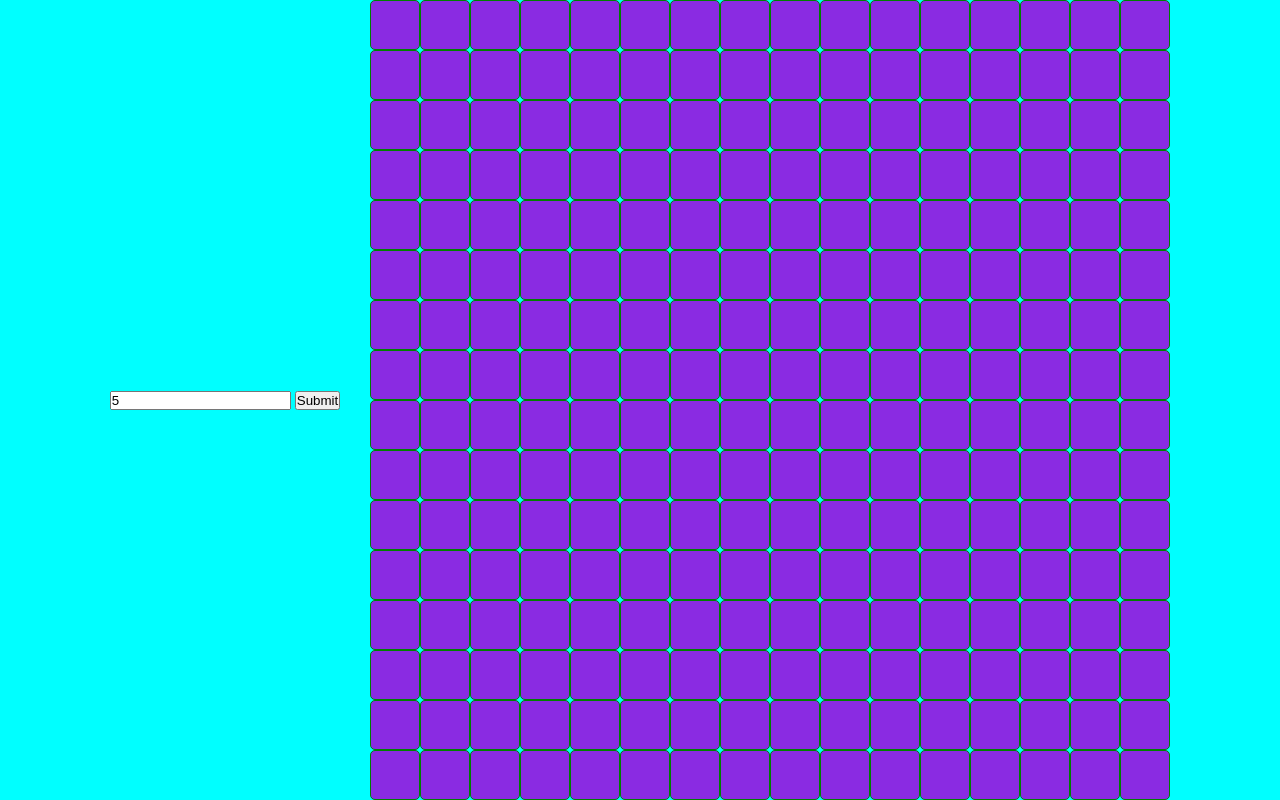
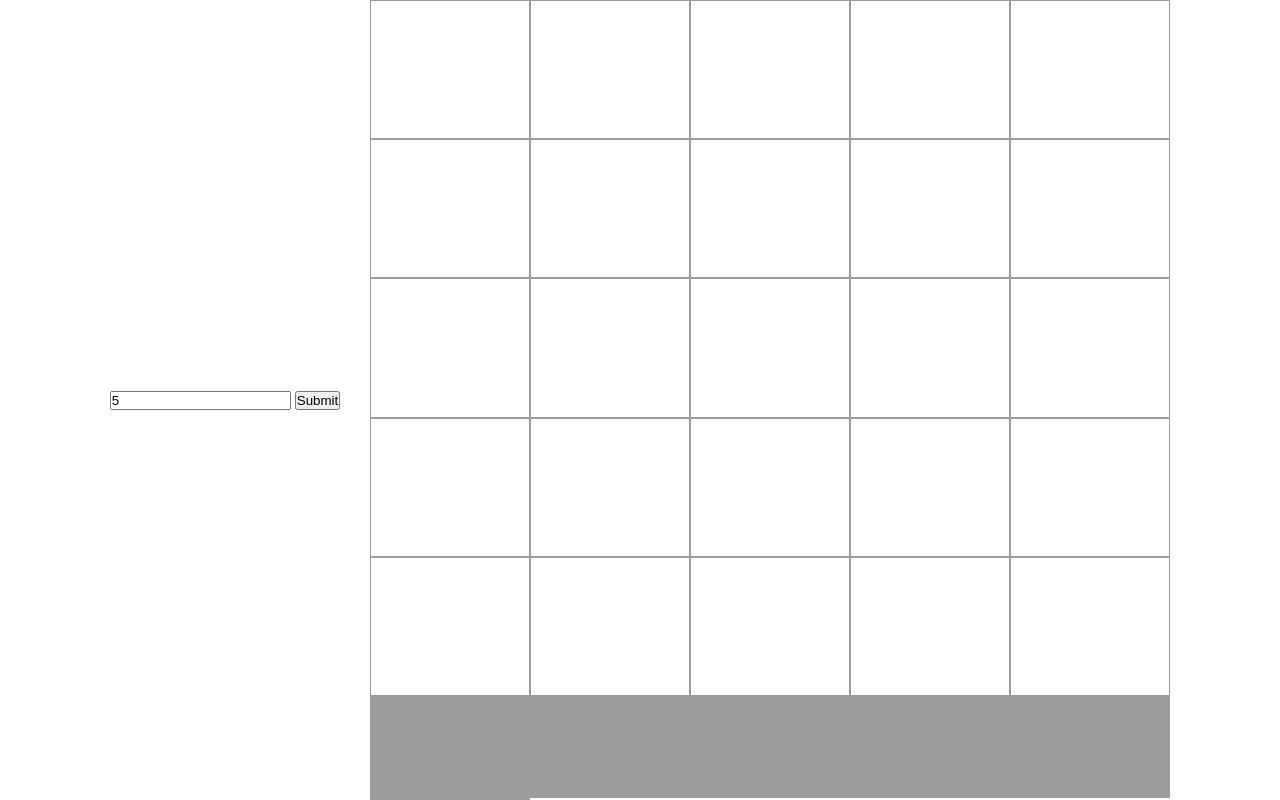
Before and after one commit to thomasprayon/etch-a-Sketch, a plain HTML site: page index.html in a window 1280 px wide. Both pictures are taken after typing "5" into the empty fields and a click on the button "Submit". Drawn offline with Linux system fonts and the light colour scheme.

Commit message:
Add event listener while mouse enter

```diff
--- a/script.js
+++ b/script.js
@@ -5,11 +5,14 @@ const submitNumberOfGrid = document.getElementById('submitBtn');
 const gridContainer = document.getElementById('gridContainer');
 const defaultValue = 16;
 
-// submitNumberOfGrid.addEventListener('click', function () {
-//     const numOfGrid = document.querySelector('#fetchNumberOfGrid').value;
-//     console.log(numOfGrid);
-//     sketchBoard(numOfGrid);
-// });
+submitNumberOfGrid.addEventListener('click', function () {
+    const numOfGrid = document.querySelector('#fetchNumberOfGrid').value;
+    if (numOfGrid >= 64) {
+        return;
+    } else {
+        sketchBoard(numOfGrid);
+    }
+});
 
 function sketchBoard(num) {
     gridContainer.style.gridTemplateColumns = `repeat(${num}, 1fr)`;
@@ -21,5 +24,9 @@ function sketchBoard(num) {
         gridContainer.appendChild(createDiv);
     }
 }
+sketchBoard(defaultValue);
 
-sketchBoard(16);
+gridContainer.addEventListener('mousemove', function (e) {
+    console.log(e.target, 'event happening');
+    e.target.style.backgroundColor = 'steelblue';
+});
--- a/style.css
+++ b/style.css
@@ -6,7 +6,6 @@
 body {
     height: 100vh;
     width: 100vw;
-    background-color: aqua;
 }
 main {
     display: flex;
@@ -20,7 +19,9 @@ main {
     height: 800px;
 }
 .grid-element {
-    background-color: blueviolet;
-    border: 1px solid green;
-    border-radius: 5px;
+    /* background-color: #dcdcdc; */
+    border: 1px solid rgb(156, 156, 156);
 }
+.change-background {
+    background-color: steelblue;
+}
```
